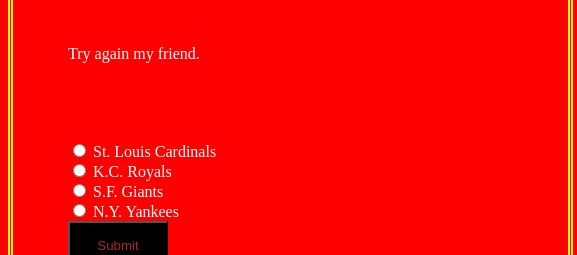
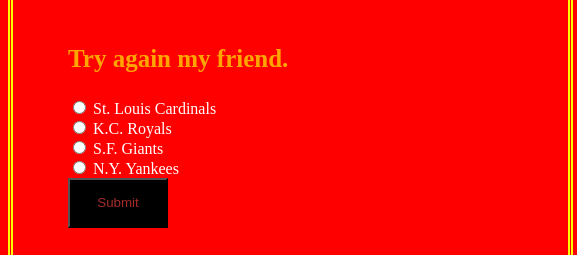
Before and after one commit to portfolioJosh/portfolioJosh.github.io, a plain HTML site: page index.html in a window 1280 px wide. Both pictures are taken after a click on the button "Submit". Shown: the part 909-1164 px from the top of the page, 0-577 px from the left. Drawn offline with Linux system fonts and the light colour scheme; grey boxes are pictures that could not be loaded.

Commit message:
index upload
few changes

```diff
--- a/index.html
+++ b/index.html
@@ -20,7 +20,7 @@
        function answer(){
           var radio = document.getElementsByName("trivia");
           var selection = false;
-          var message = "Try again my friend.";
+          var message = "";
 
          for( var i = 0; i < radio.length; i++) {
            if(radio[i].value == "kcr" && radio[i].checked == true) {
@@ -31,7 +31,7 @@
           if(selection == true) {
             message = message + "<b><p style='color:green'>Way to Go!</p></b>";
           } else {
-           message = message + "<b><p style='color:red'>Try again my friend.</p></b>";
+           message = message + "<b><p style='color:orange'>Try again my friend.</p></b>";
           }
           document.getElementById("response").innerHTML = message;
         } //end function answer
```
